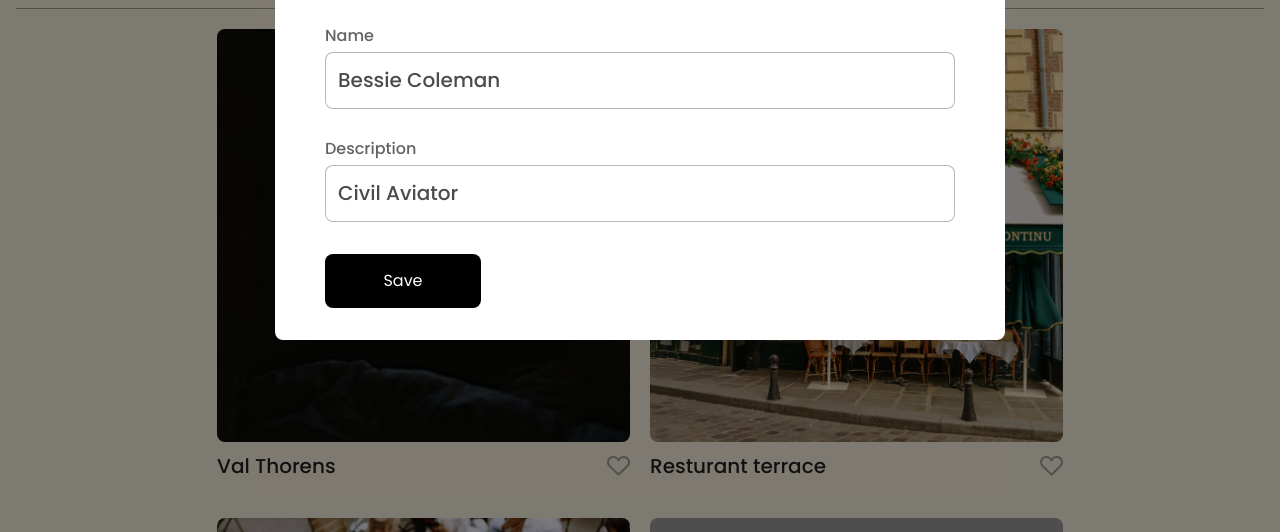
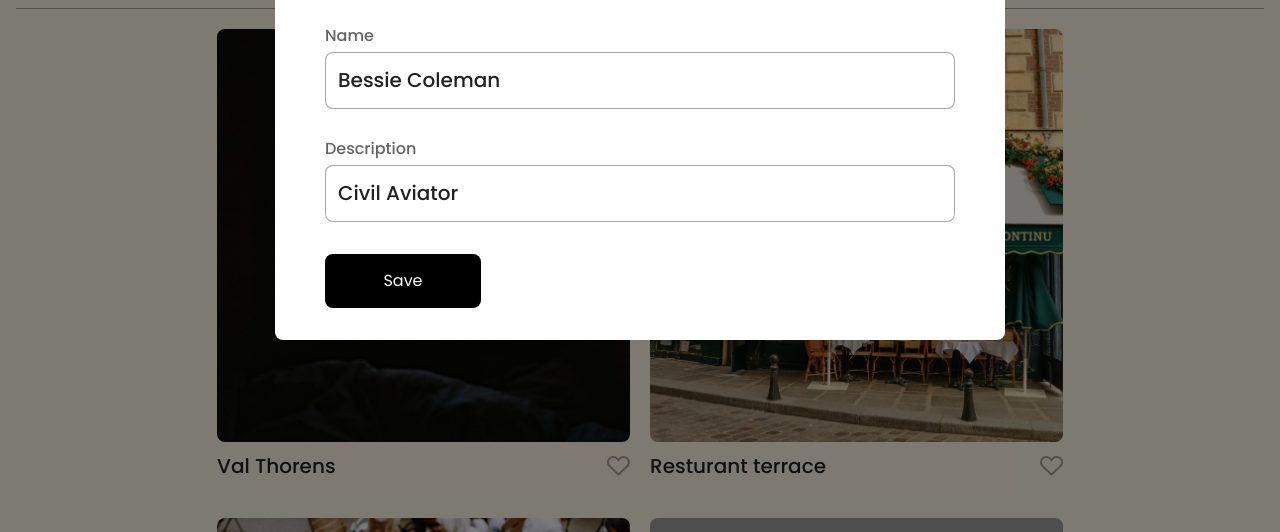
Before and after one commit to Ldantinne30/se_project_spots, a plain HTML site: page index.html in a window 1280 px wide. Both pictures are taken after a click on the button "Edit Profile". Shown: the part 268-800 px from the top of the page. Drawn offline with Linux system fonts and the light colour scheme; grey boxes are pictures that could not be loaded.

Commit message:
modal fix

```diff
--- a/blocks/modal.css
+++ b/blocks/modal.css
@@ -62,10 +62,9 @@
   flex-direction: column;
   gap: 8px;
   margin-bottom: 32px;
-  color: #212121;
+  color: rgba(33, 33, 33, 0.7);
   font-weight: 500;
   line-height: 1;
-  opacity: 0.7;
   font-size: 16px;
 }
 
@@ -73,11 +72,11 @@
   padding: 16px 12px;
   border: 1px;
   border-style: solid;
-  border-color: rgba(0, 0, 0, 0.4);
+  border-color: rgba(33, 33, 33, 0.4);
   border-radius: 8px;
   font-size: 20px;
   font-weight: 500;
-  color: #000000;
+  color: #212121;
 }
 
 .modal__input:hover {
```
